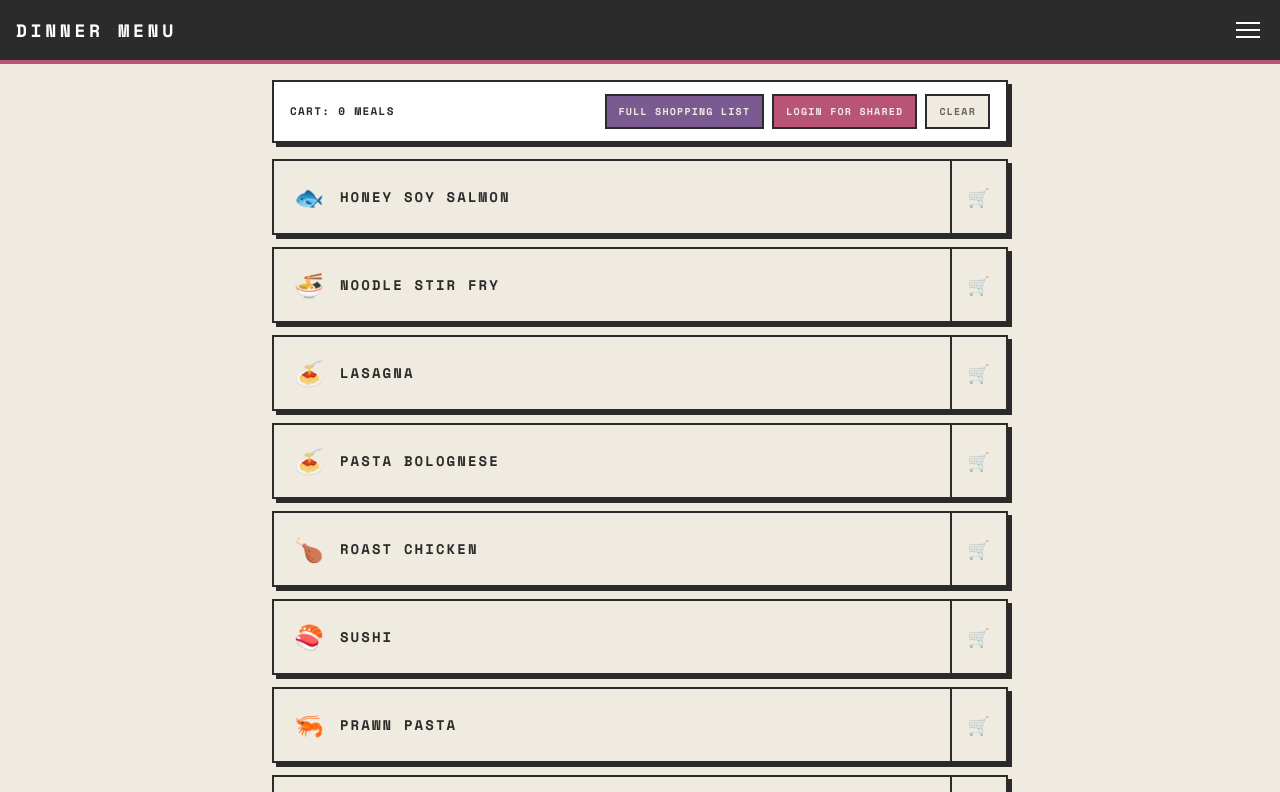
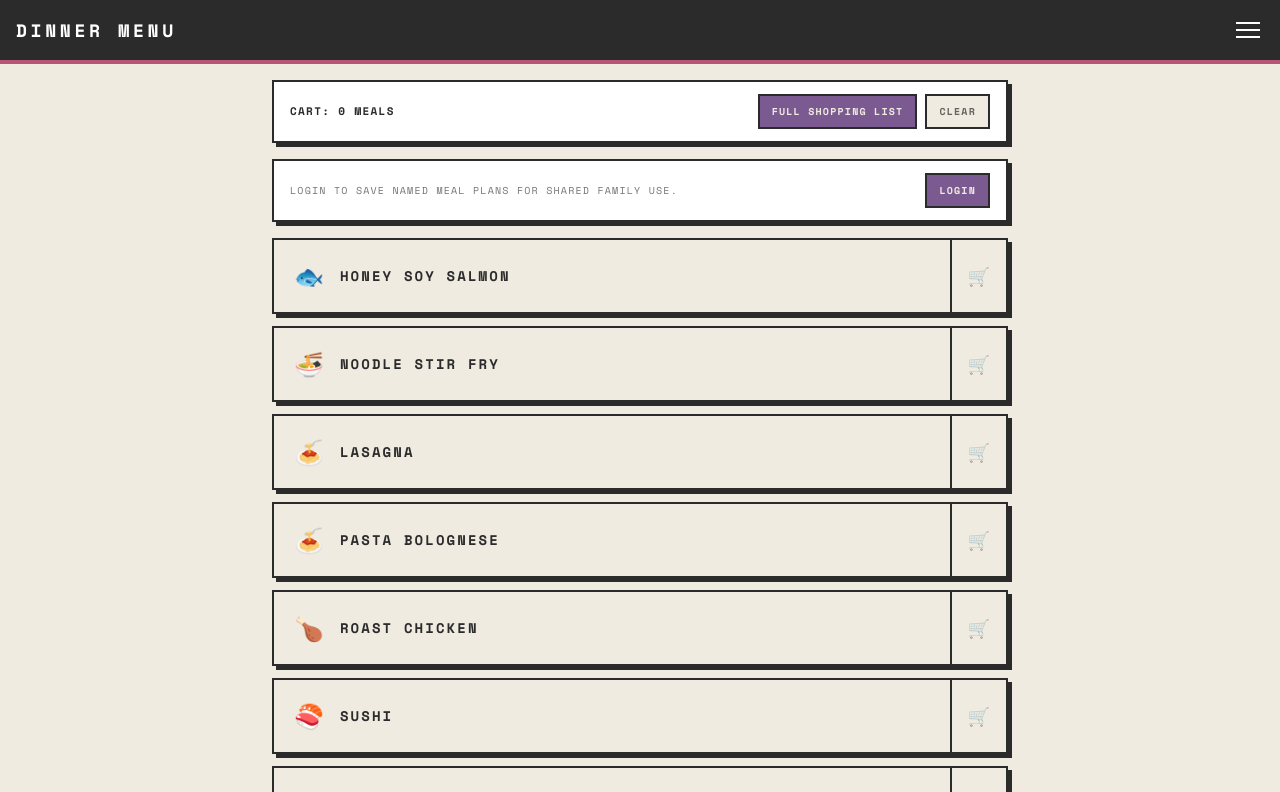
Before and after one commit to dazlim/meal-planner, a Next.js app: page /menu in a window 1280 px wide. Shown: the top 792 px of the page. Built offline with nearby package versions, Linux system fonts and the light colour scheme; no server answers.

Commit message:
Remove duplicate Login for Shared button from cart bar

```diff
--- a/components/MenuCartSummary.tsx
+++ b/components/MenuCartSummary.tsx
@@ -78,15 +78,6 @@ export default function MenuCartSummary() {
         >
           Full Shopping List
         </Link>
-        {supabase && !sessionEmail && (
-          <button
-            onClick={handleSignIn}
-            disabled={authBusy}
-            className="px-3 py-2 bg-[#b85476] text-[#f0ebe0] text-[10px] font-bold uppercase tracking-[0.12em] border-2 border-[#2b2b2b]"
-          >
-            Login for Shared
-          </button>
-        )}
         {supabase && !!sessionEmail && (
           <>
             <span className="hidden sm:inline text-[9px] uppercase tracking-[0.1em] text-[#2b2b2b]/55">
--- a/components/MenuPlanActions.tsx
+++ b/components/MenuPlanActions.tsx
@@ -157,7 +157,23 @@ export default function MenuPlanActions() {
   }
 
   if (!sessionUserId) {
-    return null
+    return (
+      <div className="border-2 border-[#2b2b2b] bg-white shadow-[4px_4px_0px_#2b2b2b] px-4 py-3 mb-4">
+        <div className="flex items-center justify-between gap-3 flex-wrap">
+          <p className="text-[10px] uppercase tracking-[0.12em] text-[#2b2b2b]/65">
+            Login to save named meal plans for shared family use.
+          </p>
+          <button
+            onClick={handleSignIn}
+            disabled={busy}
+            className="px-3 py-2 bg-[#7a5a90] text-[#f0ebe0] text-[10px] font-bold uppercase tracking-[0.12em] border-2 border-[#2b2b2b]"
+          >
+            Login
+          </button>
+        </div>
+        {message && <p className="text-xs text-[#b85476] mt-2">{message}</p>}
+      </div>
+    )
   }
 
   if (!isApproved || !familyId) {
```
